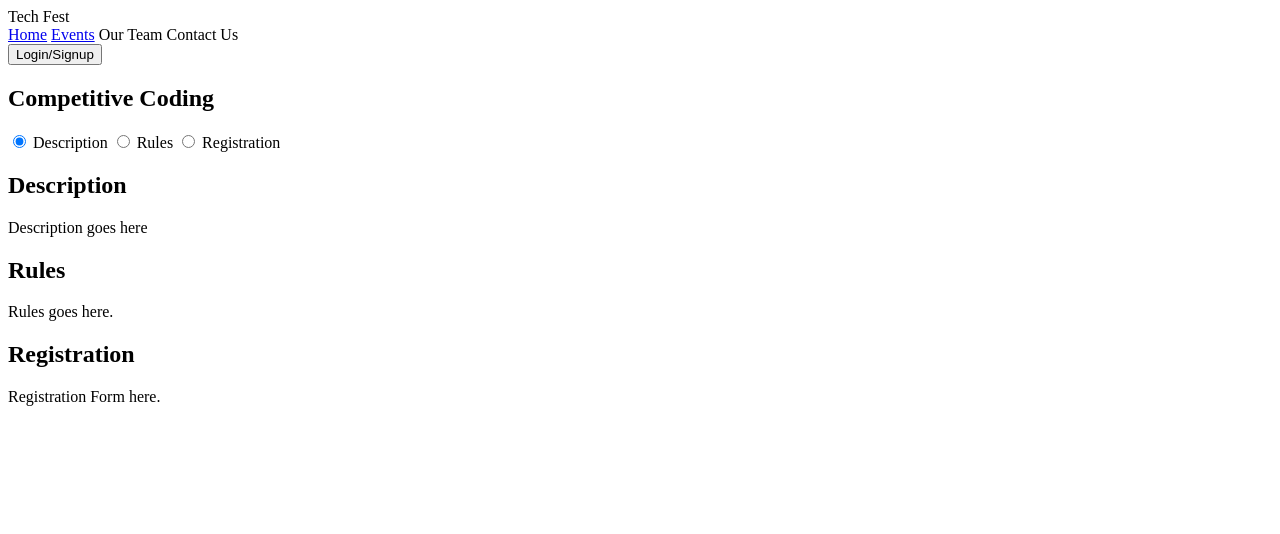
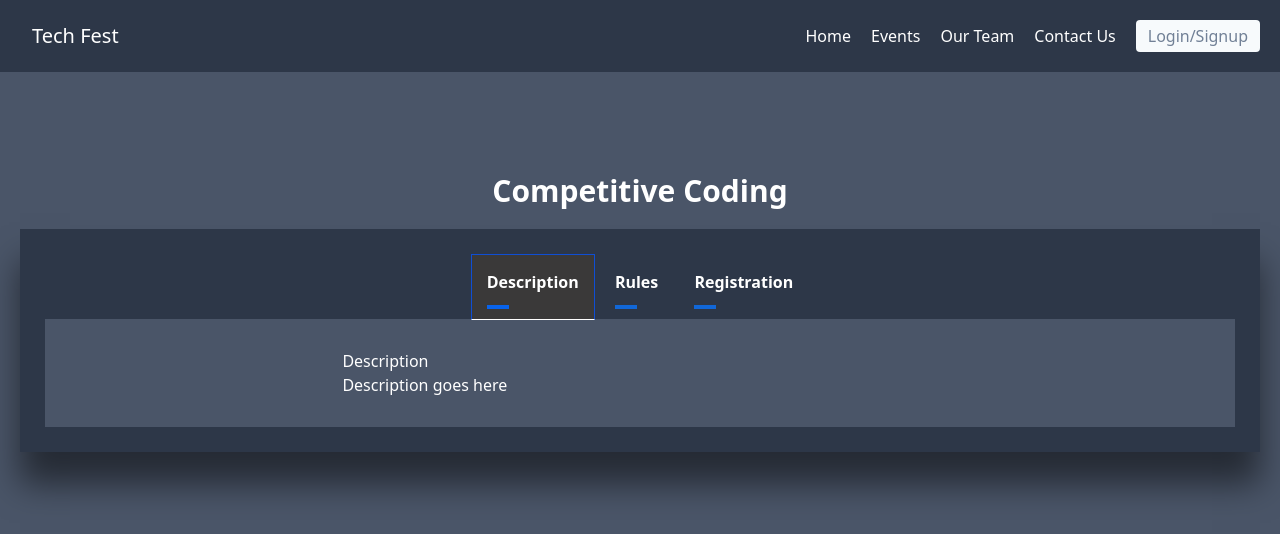
Before and after one commit to codersdsvv/TechFest2021, a plain HTML site: page events/competitive_coding.html in a window 1280 px wide. Drawn offline with Linux system fonts and the light colour scheme; the site is published under a folder, as on GitHub Pages, so addresses that start at the root find nothing.

Commit message:
fixed page linking

```diff
--- a/events/competitive_coding.html
+++ b/events/competitive_coding.html
@@ -6,9 +6,9 @@
 	<meta name="viewport" content="width=device-width, initial-scale=1">
 
 	<link rel="stylesheet" href="https://use.fontawesome.com/releases/v5.12.1/css/all.css" crossorigin="anonymous" />
-	<link rel="stylesheet" href="/static/css/style.css">
-	<link rel="stylesheet" href="/static/css/tailwind.min.css">
-	<link rel="stylesheet" href="/static/css/events.css">
+	<link rel="stylesheet" href="../static/css/style.css">
+	<link rel="stylesheet" href="../static/css/tailwind.min.css">
+	<link rel="stylesheet" href="../static/css/events.css">
 
 </head>
 
@@ -20,12 +20,12 @@
 				<span class="ml-3 text-xl text-white">Tech Fest</span>
     </a>
     <nav class="md:ml-auto flex flex-wrap items-center text-base justify-center">
-      <a class="mr-5 hover:text-green-500 text-white" href="/index.html">Home</a>
-      <a class="mr-5 hover:text-green-500 text-white" href="/index.html#events">Events</a>
-      <a class="mr-5 hover:text-green-500 text-white">Our Team</a>
-      <a class="mr-5 hover:text-green-500 text-white">Contact Us</a>
+      <a class="mr-5 hover:text-blue-500 text-white" href="../index.html">Home</a>
+      <a class="mr-5 hover:text-blue-500 text-white" href="../index.html#events">Events</a>
+      <a class="mr-5 hover:text-blue-500 text-white">Our Team</a>
+      <a class="mr-5 hover:text-blue-500 text-white">Contact Us</a>
     </nav>
-    <a href="/login.html"><button class="inline-flex items-center bg-gray-100 border-0 py-1 px-3 focus:outline-none hover:bg-gray-200 rounded text-base mt-4 md:mt-0 hover:text-blue-500">Login/Signup
+    <a href="../login.html"><button class="inline-flex items-center bg-gray-100 border-0 py-1 px-3 focus:outline-none hover:bg-gray-200 rounded text-base mt-4 md:mt-0 hover:text-blue-500">Login/Signup
     </button></a>
     </div>
     </header>
--- a/index.html
+++ b/index.html
@@ -4,12 +4,12 @@
 <head>
 	<title>Tech Fest</title>
 	<meta name="viewport" content="width=device-width, initial-scale=1">
-	<script src="static/js/countdown.js">
+	<script src="../static/js/countdown.js">
 	</script>
 
 	<link rel="stylesheet" href="https://use.fontawesome.com/releases/v5.12.1/css/all.css" crossorigin="anonymous" />
-	<link rel="stylesheet" href="static/css/style.css">
-	<link rel="stylesheet" href="static/css/tailwind.min.css">
+	<link rel="stylesheet" href="../static/css/style.css">
+	<link rel="stylesheet" href="../static/css/tailwind.min.css">
 </head>
 
 <body>
@@ -20,12 +20,12 @@
 				<span class="ml-3 text-xl text-white">Tech Fest</span>
     </a>
     <nav class="md:ml-auto flex flex-wrap items-center text-base justify-center">
-      <a class="mr-5 hover:text-green-500 text-white" href="#">Home</a>
-      <a class="mr-5 hover:text-green-500 text-white" href="#events">Events</a>
-      <a class="mr-5 hover:text-green-500 text-white">Our Team</a>
-      <a class="mr-5 hover:text-green-500 text-white">Contact Us</a>
+      <a class="mr-5 hover:text-blue-500 text-white" href="#">Home</a>
+      <a class="mr-5 hover:text-blue-500 text-white" href="#events">Events</a>
+      <a class="mr-5 hover:text-blue-500 text-white">Our Team</a>
+      <a class="mr-5 hover:text-blue-500 text-white">Contact Us</a>
     </nav>
-    <a href="login.html"><button class="inline-flex items-center bg-gray-100 border-0 py-1 px-3 focus:outline-none hover:bg-gray-200 rounded text-base mt-4 md:mt-0 hover:text-blue-500">Login/Signup
+    <a href="../login.html"><button class="inline-flex items-center bg-gray-100 border-0 py-1 px-3 focus:outline-none hover:bg-gray-200 rounded text-base mt-4 md:mt-0 hover:text-blue-500">Login/Signup
     </button></a>
     </div>
     </header>
@@ -69,7 +69,7 @@
           <div class="px-8 py-10 relative z-10 w-full border-4 border-green-200 bg-gray-800 opacity-25 hover:opacity-100">
             <h1 class="title-font text-lg font-medium text-white mb-3">D-Bug</h1>
             <p class="leading-relaxed">Find the error(s) in the given codes.</p>
-            <a href="events/dbug.html"><h2 class="tracking-widest text-sm title-font font-medium text-indigo-500 mb-1">View Details</h2></a>
+            <a href="../events/dbug.html"><h2 class="tracking-widest text-sm title-font font-medium text-indigo-500 mb-1">View Details</h2></a>
           </div>
         </div>
       </div>
```
